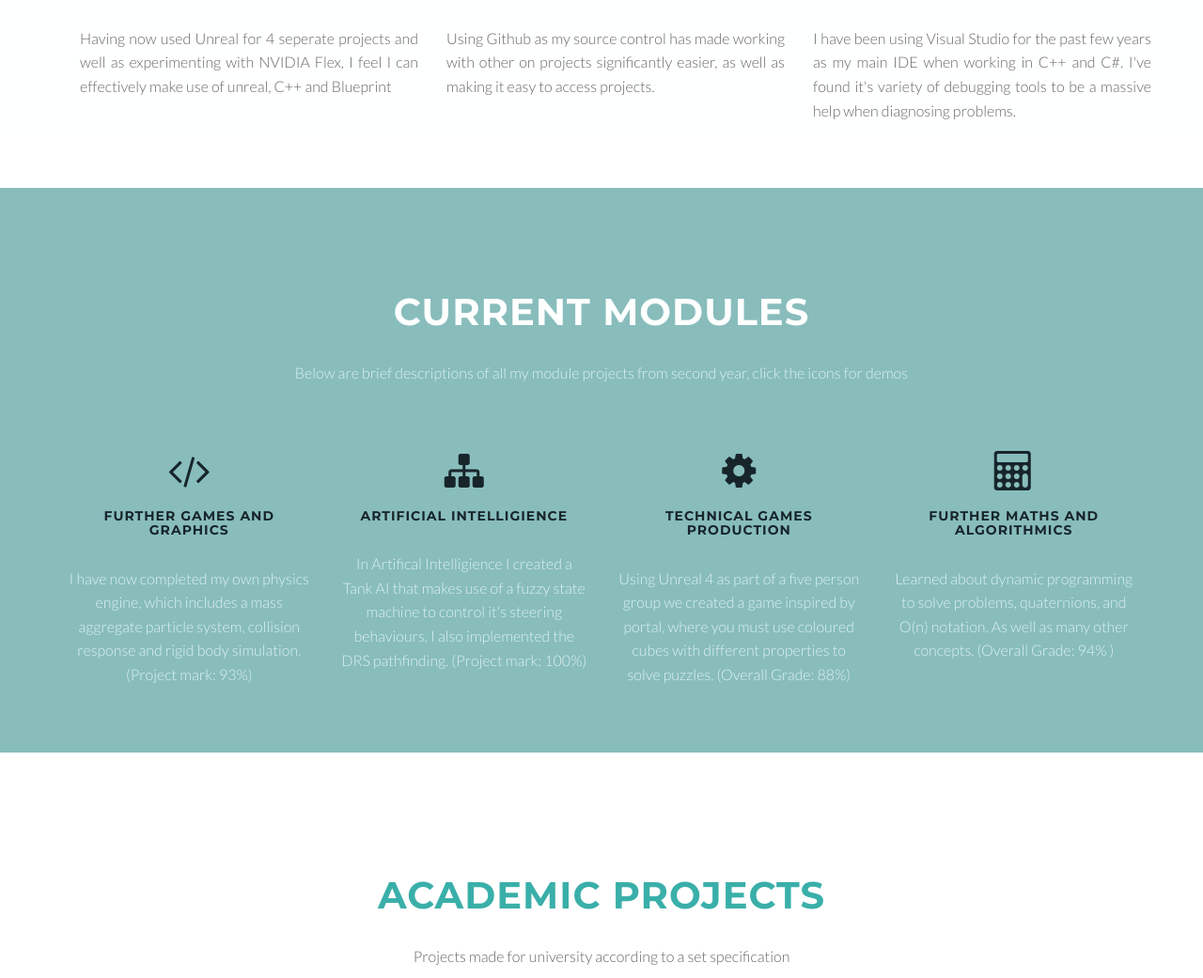
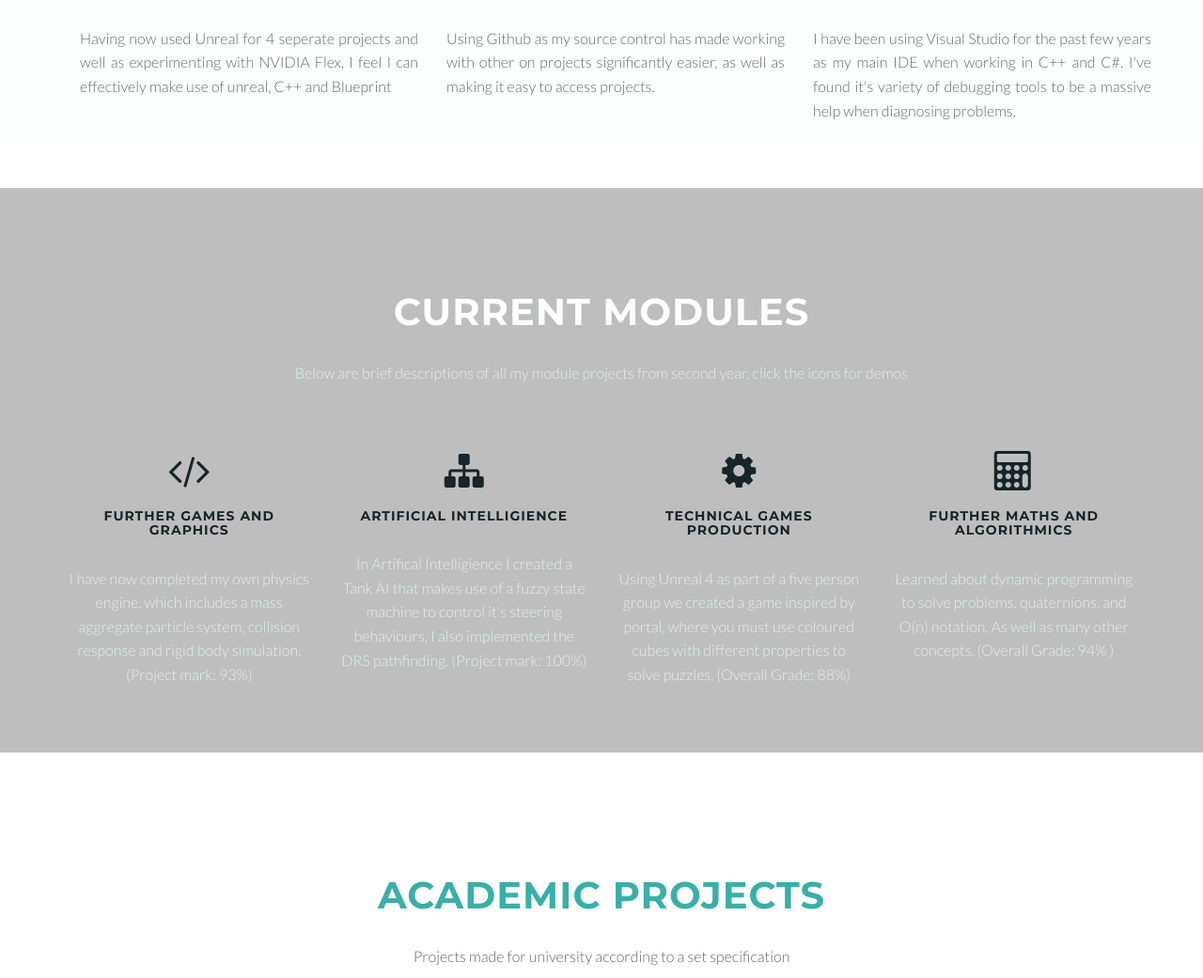
Before and after one commit to OverAHill/overahill.github.io, a PHP site: page /index.html in a window 1280 px wide. Shown: the part 1668-2709 px from the top of the page at 94% size. Run offline with PHP 8.4, Linux system fonts and the light colour scheme.

Commit message:
Update style.css

```diff
--- a/css/style.css
+++ b/css/style.css
@@ -140,7 +140,7 @@ hr {
 }
 
 .bg-blue {
-	background: #88BDBC;
+	background: #BEBEBE;
 }
 
 .bg-dark {
```
